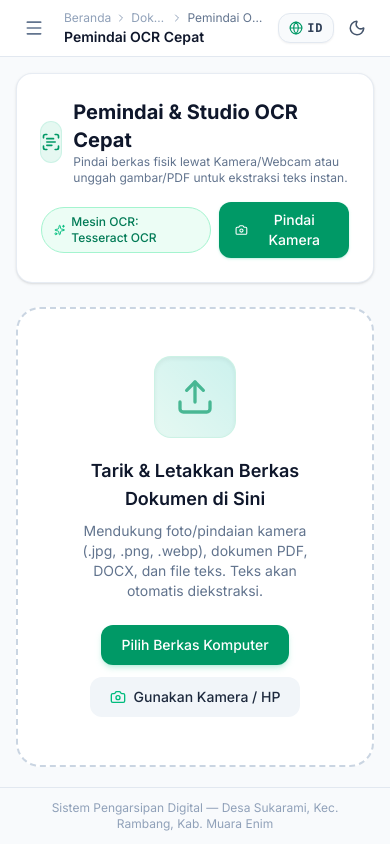
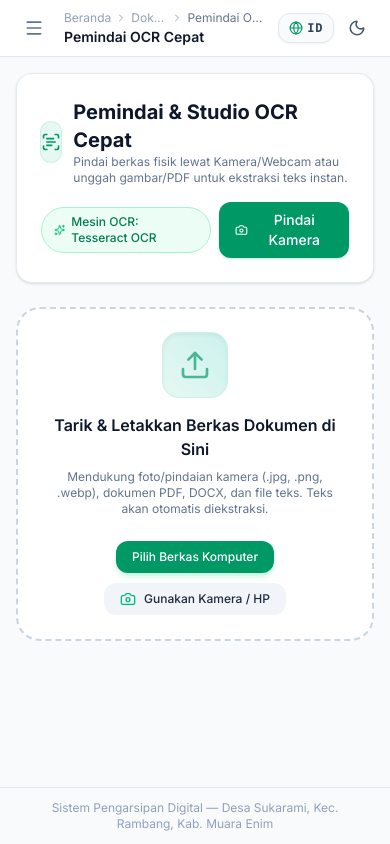
Before and after one commit to josapratama/arsip-digital, a Laravel app: page /ocr-scanner in a window 390 px wide. Run offline with Laravel 12, Linux system fonts and the light colour scheme; the visitor is signed in with stand-in values (Sample User, id 1); data comes from the database, SQL or seed files in the repository; style sheets or scripts are compiled from the project's sources; parts of the project's set-up code (start-up, migrations or seed data) failed here and were passed over; some libraries are stand-ins or nearby versions.

Commit message:
style(ocr): improve mobile responsiveness, camera viewfinder layout & responsive preview height

```diff
--- a/resources/js/Pages/Ocr/Scanner.vue
+++ b/resources/js/Pages/Ocr/Scanner.vue
@@ -491,7 +491,7 @@ onUnmounted(() => {
                 @dragover.prevent="isDragging = true"
                 @dragleave.prevent="isDragging = false"
                 @drop.prevent="onDrop"
-                class="relative border-2 border-dashed rounded-3xl p-12 transition-all duration-200 text-center flex flex-col items-center justify-center cursor-pointer min-h-[360px]"
+                class="relative border-2 border-dashed rounded-3xl p-6 sm:p-12 transition-all duration-200 text-center flex flex-col items-center justify-center cursor-pointer min-h-[300px] sm:min-h-[360px]"
                 :class="[
                     isDragging
                         ? 'border-emerald-500 bg-emerald-500/5 dark:bg-emerald-500/10 scale-[1.005]'
@@ -505,19 +505,19 @@ onUnmounted(() => {
                     @change="onFileInput"
                 />
 
-                <div class="w-20 h-20 rounded-2xl bg-gradient-to-tr from-emerald-500/10 to-teal-500/20 text-emerald-600 dark:text-emerald-400 flex items-center justify-center mb-5 ring-1 ring-emerald-500/20 shadow-inner">
-                    <Upload class="w-10 h-10 animate-pulse" />
+                <div class="w-16 h-16 sm:w-20 sm:h-20 rounded-2xl bg-gradient-to-tr from-emerald-500/10 to-teal-500/20 text-emerald-600 dark:text-emerald-400 flex items-center justify-center mb-4 sm:mb-5 ring-1 ring-emerald-500/20 shadow-inner">
+                    <Upload class="w-8 h-8 sm:w-10 sm:h-10 animate-pulse" />
                 </div>
 
-                <h3 class="text-lg font-semibold text-slate-900 dark:text-white mb-2">
+                <h3 class="text-base sm:text-lg font-semibold text-slate-900 dark:text-white mb-2">
                     {{ isId ? 'Tarik & Letakkan Berkas Dokumen di Sini' : 'Drag & Drop Document File Here' }}
                 </h3>
-                <p class="text-sm text-slate-500 dark:text-slate-400 max-w-md mb-6">
+                <p class="text-xs sm:text-sm text-slate-500 dark:text-slate-400 max-w-md mb-6 px-2">
                     {{ isId ? 'Mendukung foto/pindaian kamera (.jpg, .png, .webp), dokumen PDF, DOCX, dan file teks. Teks akan otomatis diekstraksi.' : 'Supports camera photos (.jpg, .png), PDF, DOCX, and text files. Text will be automatically extracted.' }}
                 </p>
 
-                <div class="flex flex-wrap items-center justify-center gap-3 relative z-20">
-                    <label class="px-5 py-2.5 rounded-xl bg-emerald-600 hover:bg-emerald-700 text-white font-medium text-sm shadow-md shadow-emerald-500/20 cursor-pointer transition">
+                <div class="flex flex-wrap items-center justify-center gap-2.5 sm:gap-3 relative z-20">
+                    <label class="px-4 sm:px-5 py-2 sm:py-2.5 rounded-xl bg-emerald-600 hover:bg-emerald-700 text-white font-medium text-xs sm:text-sm shadow-md shadow-emerald-500/20 cursor-pointer transition">
                         {{ isId ? 'Pilih Berkas Komputer' : 'Browse Computer Files' }}
                         <input
                             type="file"
@@ -530,7 +530,7 @@ onUnmounted(() => {
                     <button
                         type="button"
                         @click.stop="openCameraModal"
-                        class="px-5 py-2.5 rounded-xl bg-slate-100 hover:bg-slate-200 dark:bg-slate-700 dark:hover:bg-slate-600 text-slate-800 dark:text-slate-100 font-medium text-sm transition flex items-center gap-2 cursor-pointer"
+                        class="px-4 sm:px-5 py-2 sm:py-2.5 rounded-xl bg-slate-100 hover:bg-slate-200 dark:bg-slate-700 dark:hover:bg-slate-600 text-slate-800 dark:text-slate-100 font-medium text-xs sm:text-sm transition flex items-center gap-2 cursor-pointer"
                     >
                         <Camera class="w-4 h-4 text-emerald-500" />
                         <span>{{ isId ? 'Gunakan Kamera / HP' : 'Use Camera / Mobile' }}</span>
@@ -650,7 +650,7 @@ onUnmounted(() => {
                             <span v-if="isImageFile">{{ rotationDeg }}° &bull; {{ Math.round(zoomLevel * 100) }}%</span>
                         </div>
 
-                        <div class="relative bg-slate-900/5 dark:bg-slate-950 min-h-[460px] max-h-[640px] overflow-auto flex items-center justify-center p-4">
+                        <div class="relative bg-slate-900/5 dark:bg-slate-950 min-h-[260px] sm:min-h-[380px] lg:min-h-[480px] max-h-[640px] overflow-auto flex items-center justify-center p-4">
                             <!-- Image Viewer with dynamic zoom & rotation -->
                             <div
                                 v-if="isImageFile && filePreview"
@@ -662,7 +662,7 @@ onUnmounted(() => {
                                 <img
                                     :src="filePreview"
                                     alt="Pratinjau Berkas"
-                                    class="max-w-full max-h-[560px] object-contain rounded-lg shadow-md"
+                                    class="max-w-full max-h-[520px] object-contain rounded-lg shadow-md"
                                 />
                             </div>
 
@@ -670,7 +670,7 @@ onUnmounted(() => {
                             <iframe
                                 v-else-if="isPdfFile && filePreview"
                                 :src="filePreview"
-                                class="w-full h-[560px] rounded-lg border-0"
+                                class="w-full h-[320px] sm:h-[460px] lg:h-[560px] rounded-lg border-0"
                             />
 
                             <!-- Non-previewable document -->
@@ -922,7 +922,7 @@ onUnmounted(() => {
                         </div>
 
                         <!-- Camera Viewport with Viewfinder Overlay -->
-                        <div class="relative bg-black flex items-center justify-center min-h-[380px] max-h-[500px] overflow-hidden">
+                        <div class="relative bg-black flex items-center justify-center min-h-[280px] sm:min-h-[380px] max-h-[500px] overflow-hidden">
                             <video
                                 ref="videoRef"
                                 autoplay
@@ -932,19 +932,19 @@ onUnmounted(() => {
                             ></video>
 
                             <!-- Document Guide Viewfinder Grid -->
-                            <div class="absolute inset-8 border-2 border-emerald-400/60 border-dashed rounded-2xl pointer-events-none flex flex-col justify-between p-4">
+                            <div class="absolute inset-4 sm:inset-8 border-2 border-emerald-400/60 border-dashed rounded-2xl pointer-events-none flex flex-col justify-between p-3 sm:p-4">
                                 <div class="flex justify-between">
-                                    <div class="w-6 h-6 border-t-4 border-l-4 border-emerald-400 rounded-tl-lg"></div>
-                                    <div class="w-6 h-6 border-t-4 border-r-4 border-emerald-400 rounded-tr-lg"></div>
+                                    <div class="w-5 h-5 sm:w-6 sm:h-6 border-t-4 border-l-4 border-emerald-400 rounded-tl-lg"></div>
+                                    <div class="w-5 h-5 sm:w-6 sm:h-6 border-t-4 border-r-4 border-emerald-400 rounded-tr-lg"></div>
                                 </div>
                                 <div class="text-center">
-                                    <span class="px-3 py-1 rounded-full bg-slate-900/70 text-emerald-300 text-xs font-medium tracking-wide">
+                                    <span class="px-2.5 sm:px-3 py-1 rounded-full bg-slate-900/80 text-emerald-300 text-[11px] sm:text-xs font-medium tracking-wide">
                                         {{ isId ? 'Arahkan dokumen ke dalam bingkai' : 'Align document inside the frame' }}
                                     </span>
                                 </div>
                                 <div class="flex justify-between">
-                                    <div class="w-6 h-6 border-b-4 border-l-4 border-emerald-400 rounded-bl-lg"></div>
-                                    <div class="w-6 h-6 border-b-4 border-r-4 border-emerald-400 rounded-br-lg"></div>
+                                    <div class="w-5 h-5 sm:w-6 sm:h-6 border-b-4 border-l-4 border-emerald-400 rounded-bl-lg"></div>
+                                    <div class="w-5 h-5 sm:w-6 sm:h-6 border-b-4 border-r-4 border-emerald-400 rounded-br-lg"></div>
                                 </div>
                             </div>
 
```
